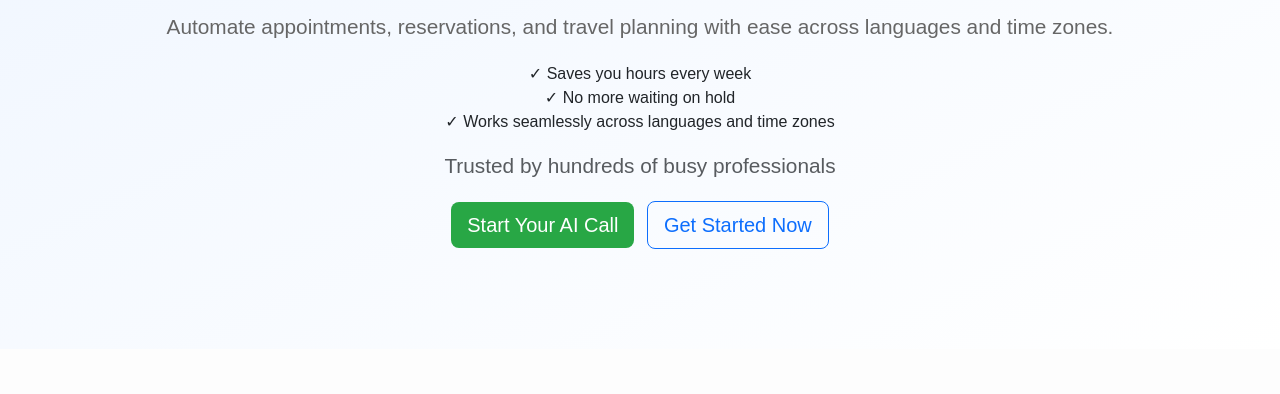
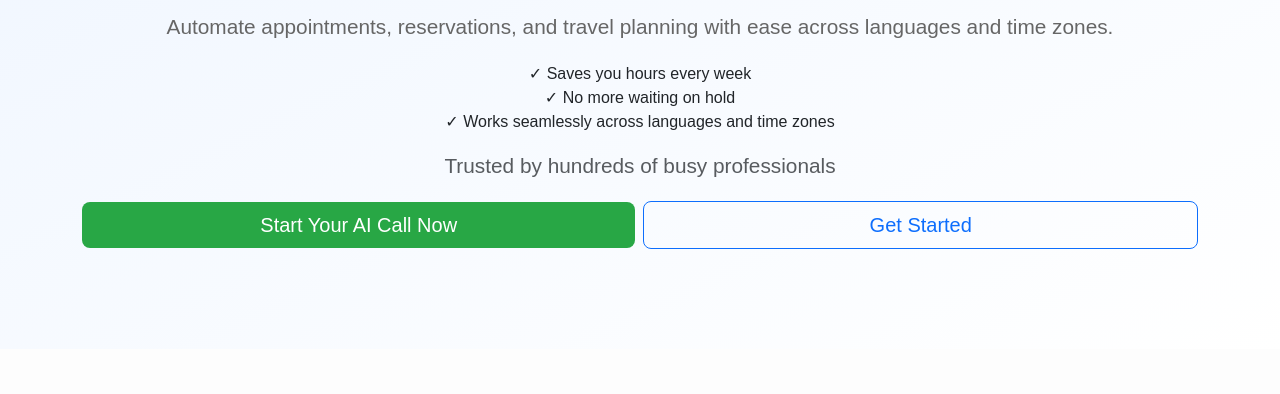
Before and after one commit to zenithtask/zenithtask.github.io, a plain HTML site: page index.html in a window 1280 px wide. Shown: the part 365-759 px from the top of the page. Drawn offline with nearby package versions, Linux system fonts and the light colour scheme.

Commit message:
Update index.html

```diff
--- a/index.html
+++ b/index.html
@@ -126,10 +126,10 @@
           <li>✓ Works seamlessly across languages and time zones</li>
         </ul>
         <p class="text-muted">Trusted by hundreds of busy professionals</p>
-        <div>
-          <a href="register.html" class="btn btn-hero btn-lg me-2">Start Your AI Call</a>
-          <a href="register.html" class="btn btn-outline-primary btn-lg">Get Started Now</a>
-        </div>
+        <div class="d-flex align-items-center flex-column flex-md-row gap-2">
+  <a href="register.html" class="btn btn-hero btn-lg w-100 w-md-auto">Start Your AI Call Now</a>
+  <a href="register.html" class="btn btn-outline-primary btn-lg w-100 w-md-auto">Get Started</a>
+</div>
       </div>
     </section>
 
```
